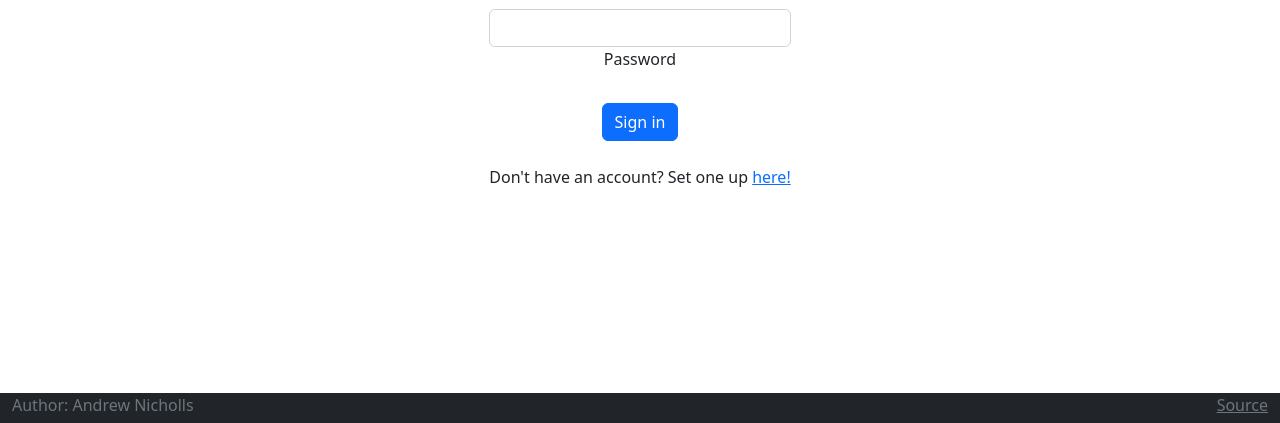
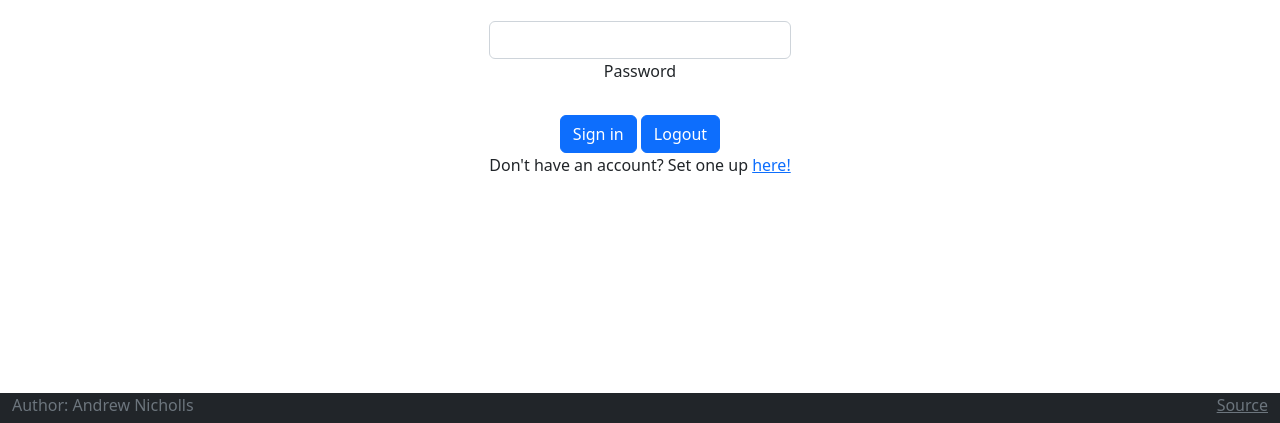
Before and after one commit to Centerearth/startup, a website: page public/login.html in a window 1280 px wide. Shown: the part 377-800 px from the top of the page. Drawn offline with nearby package versions, Linux system fonts and the light colour scheme.

Commit message:
got login to work

```diff
--- a/public/login.html
+++ b/public/login.html
@@ -58,12 +58,16 @@
           </div>
 
           <!-- Submit button -->
-          <button type="button" class="btn btn-primary btn-block mb-4" onclick="login()">Sign in</button>
+          <button type="button" class="btn btn-primary" onclick="loginUser()">Sign in</button>
+            <button type="button" class="btn btn-primary" onclick="logout()">
+              Logout
+            </button>
 
           <!-- Register buttons -->
           <div class="text-center">
             <p>Don't have an account? Set one up <a href="sign-up.html">here!</a></p>
           </div>
+        </div>
         </form>
       </div>
     </main>
--- a/public/login.js
+++ b/public/login.js
@@ -10,7 +10,6 @@
 
   if (authenticated) {
     //fill in something to do here
-    document.querySelector('#playerName').textContent = userName;
   }
 })();
 
```
Also changed, not shown: public/review_maker.html (+0 -3 lines).
